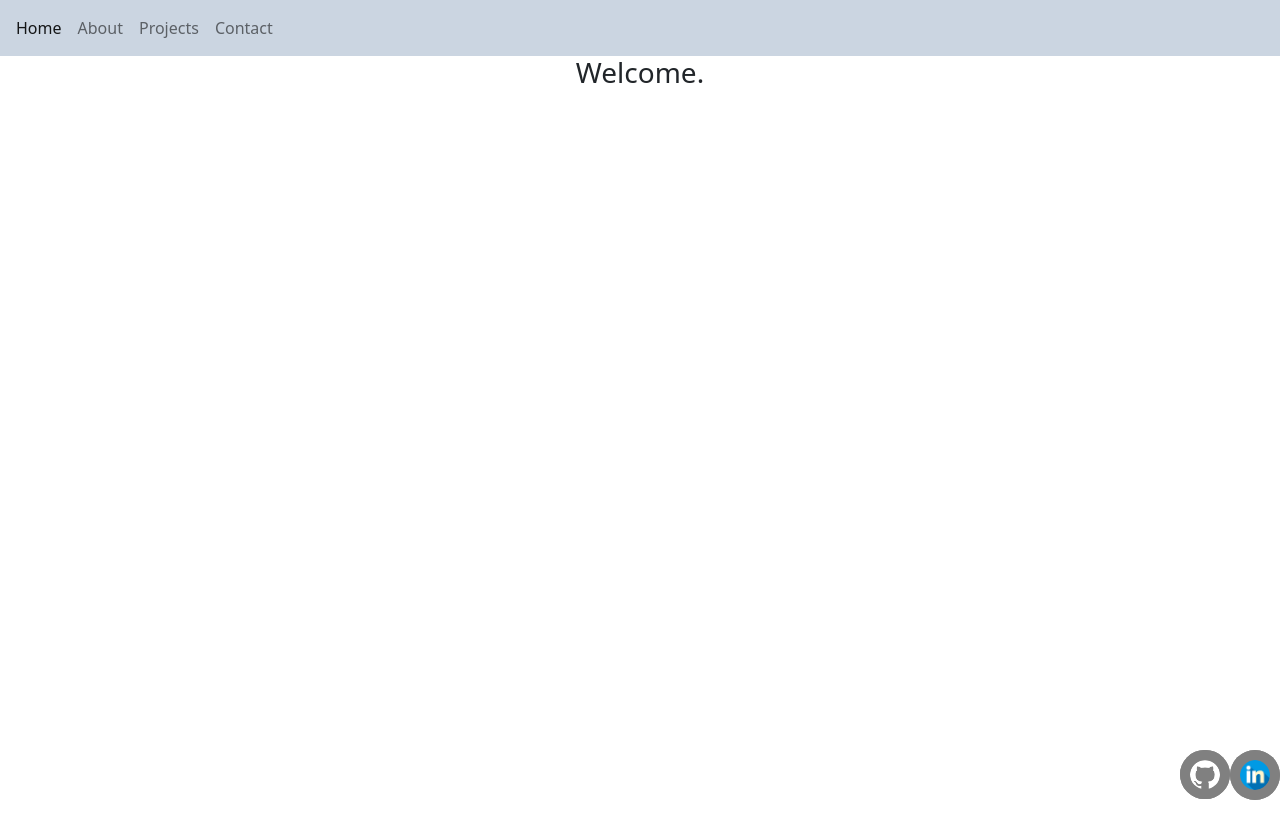
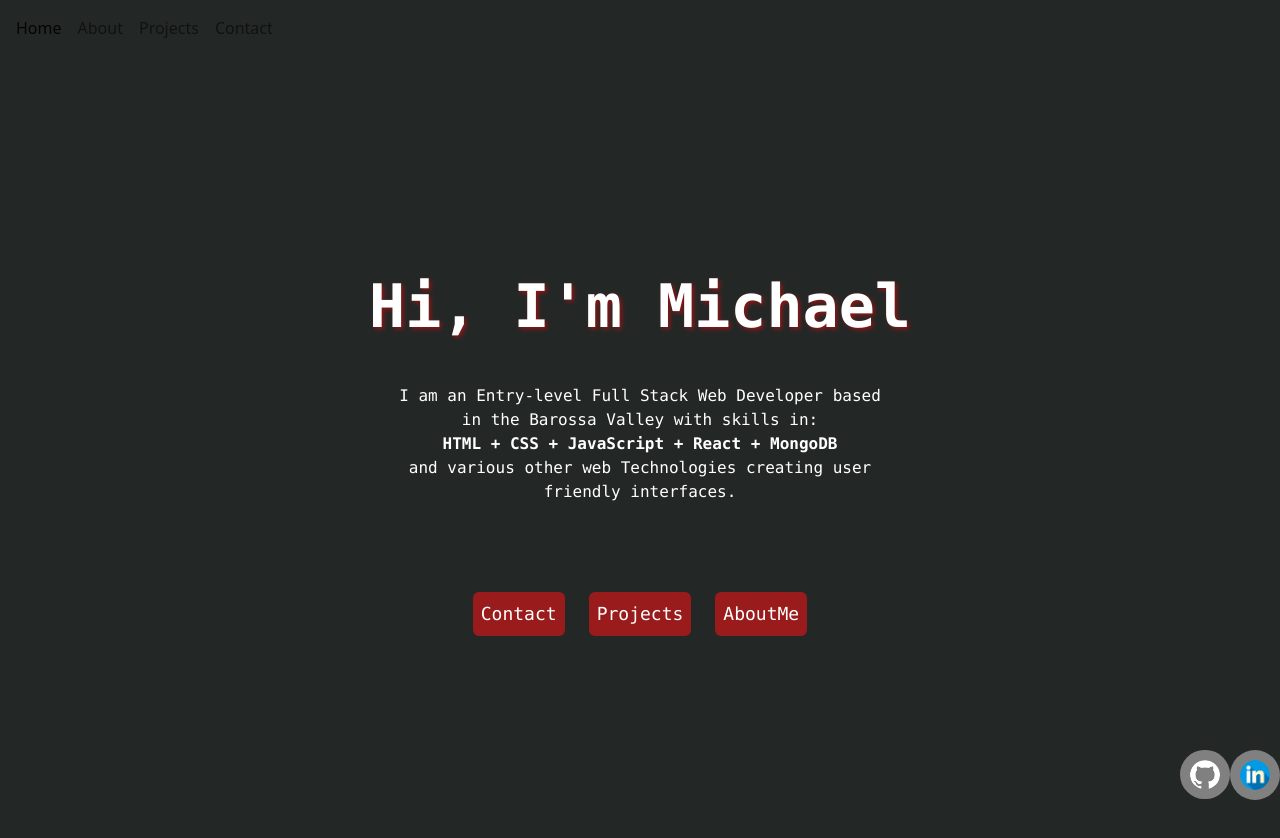
Before and after one commit to Zim40/React.Portfolio, a React (Create React App) app: page / in a window 1280 px wide. Shown: the top 838 px of the page. Before the commit the page ends 800 px from the top, so only its background shows below. Built offline with nearby package versions, Linux system fonts and the light colour scheme.

Commit message:
updated  home page

```diff
--- a/src/components/Header/Navbar.js
+++ b/src/components/Header/Navbar.js
@@ -6,21 +6,23 @@ import "../style/navbar.css";
 
 function NavTabs({ currentPage, handlePageChange }) {
   return (
-
     <Navbar
-        className="sticky-top bg-slate-300 px-2"
+      className="sticky-bottom bg-slate-300 px-2 bg-transparent"
       collapseOnSelect
       expand="lg"
-
-
     >
-        <Navbar.Toggle aria-controls="responsive-navbar-nav" className="ml-auto" />
-        <Navbar.Collapse id="responsive-navbar-nav" className="">
-          <Nav className="" >
+      <Navbar.Toggle
+        aria-controls="responsive-navbar-nav"
+        className="ml-auto bg-white"
+      />
+      <Navbar.Collapse id="responsive-navbar-nav" className=" text-white">
+        <Nav className=" text-white">
           <Nav.Link
             onClick={() => handlePageChange("Home")}
             className={
-                currentPage === "Home" ? "nav-link active custom-nav-link ml-auto" : "nav-link custom-nav-link ml-auto"
+              currentPage === "Home"
+                ? "nav-link active custom-nav-link ml-auto"
+                : "nav-link custom-nav-link ml-auto"
             }
             href="#home"
             id="tabs"
@@ -30,7 +32,9 @@ function NavTabs({ currentPage, handlePageChange }) {
           <Nav.Link
             onClick={() => handlePageChange("About")}
             className={
-                currentPage === "About" ? "nav-link active custom-nav-link  ml-auto" : "nav-link custom-nav-link ml-auto"
+              currentPage === "About"
+                ? "nav-link active custom-nav-link  ml-auto"
+                : "nav-link custom-nav-link ml-auto"
             }
             href="#link"
           >
@@ -39,7 +43,9 @@ function NavTabs({ currentPage, handlePageChange }) {
           <Nav.Link
             onClick={() => handlePageChange("Projects")}
             className={
-                currentPage === "Projects" ? "nav-link active custom-nav-link ml-auto" : "nav-link custom-nav-link ml-auto"
+              currentPage === "Projects"
+                ? "nav-link active custom-nav-link ml-auto"
+                : "nav-link custom-nav-link ml-auto"
             }
             href="#link"
           >
@@ -48,7 +54,9 @@ function NavTabs({ currentPage, handlePageChange }) {
           <Nav.Link
             onClick={() => handlePageChange("Contact")}
             className={
-                currentPage === "Contact" ? "nav-link active custom-nav-link ml-auto" : "nav-link custom-nav-link ml-auto"
+              currentPage === "Contact"
+                ? "nav-link active custom-nav-link ml-auto"
+                : "nav-link custom-nav-link ml-auto"
             }
             href="#link"
           >
@@ -57,7 +65,6 @@ function NavTabs({ currentPage, handlePageChange }) {
         </Nav>
       </Navbar.Collapse>
     </Navbar>
-
   );
 }
 export default NavTabs;
--- /dev/null
+++ b/src/components/navigation/navButtons.js
@@ -0,0 +1,13 @@
+import React, { useState } from "react";
+
+export default function NavButtons() {
+  return (
+    <div className="flex justify-center text-white">
+      <div className=" text-lg flex justify-center space-x-6 w-[500px]">
+       <button className="rounded p-2 bg-red-800">Contact</button>
+       <button className="rounded p-2 bg-red-800 ">Projects</button>
+       <button className="rounded p-2 bg-red-800 ">AboutMe</button>
+      </div>
+    </div>
+  );
+}
--- a/src/components/pages/Home.js
+++ b/src/components/pages/Home.js
@@ -1,21 +1,32 @@
 import React from "react";
-import Container from "react-bootstrap/Container";
+import NavButtons from "../navigation/navButtons";
 
 export default function Home() {
-
-
-
   // const image = process.env.PUBLIC_URL + "/profile.png";
   return (
-    <Container>
-      <section>
-        <div className="w-full">
-          <div className="flex flex-col align-center items-center">
-            <h3 className="">Welcome.</h3>
-          </div>
-          {/* <img className="" src={image} alt="profile" /> */}
+    <div className="flex justify-center overflow-hidden w-full h-screen">
+      <div className="flex flex-col align-center items-center justify-center text-white font-mono">
+        <h1 className="text-4xl mb-10 font-bold text-shadow-default lg:text-6xl">
+          Hi, I'm Michael
+        </h1>
+        <div className="flex text-center w-3/4 p-2 lg:w-[500px]">
+          <p>
+            I am an Entry-level Full Stack Web Developer based in the Barossa
+            Valley with skills in:
+            <br />
+            <span className="font-semibold">
+              HTML + CSS + JavaScript + React + MongoDB
+            </span>
+            <br />
+            and various other web Technologies creating user friendly
+            interfaces.
+          </p>
         </div>
-      </section>
-    </Container>
+        <div className="mt-16">
+          <NavButtons />
+        </div>
+      </div>
+      {/* <img className="" src={image} alt="profile" /> */}
+    </div>
   );
 }
--- a/src/components/style/main.css
+++ b/src/components/style/main.css
@@ -1,38 +0,0 @@
-
-body {
-  background-color: white;
-}
-/* <--------- HOME TAB ---------> */
-.home {
-  display: flex;
-  margin: 50px 0px;
-  align-items: center;
-  justify-content: center;
-
-}
-
-.home > img {
-  height: 600px;
-  border-radius: 10px;
-  border: 1px solid black;
-  box-shadow: 1px 5px  12px;
-  padding: 5px;
-
-}
-.home--Text {
-  width: 300px;
-  font-size: 17px;
-  margin-left: auto;
-}
-.home--title {
-  font-size: 60px;
-  font-weight: 700;
-}
-.home--text {
-  width: 300px;
-}
-.home--content {
-  border-right: 2px solid darkgrey;
-  height:400px;
-  padding: 50px;
-}
--- a/src/global.css
+++ b/src/global.css
@@ -1,3 +1,8 @@
 @tailwind base;
 @tailwind components;
 @tailwind utilities;
+
+body {
+    background-color: #232827!important;
+    overflow: hidden;
+}
--- a/src/index.js
+++ b/src/index.js
@@ -1,14 +1,15 @@
 import React from 'react';
 import ReactDOM from 'react-dom/client';
 import App from './App';
-import Footer from './components/Footer';
+
 import 'bootstrap/dist/css/bootstrap.min.css';
 import'./components/style/main.css';
 
 const root = ReactDOM.createRoot(document.getElementById('root'));
 root.render(
   <React.StrictMode>
+
     <App />
-    <Footer />
+
   </React.StrictMode>
 );
--- a/tailwind.config.js
+++ b/tailwind.config.js
@@ -4,7 +4,23 @@ module.exports = {
     "./src/**/*.{js,ts,jsx,tsx,mdx}",
   ],
   theme: {
-    extend: {},
+    extend: {
+      textShadow: {
+        'default': '2px 2px 4px rgba(255, 0, 0, 0.5)',
+      }
+    },
   },
-  plugins: [],
-}
+  variants: {
+    textShadow: ['responsive', 'hover', 'focus'],
+  },
+  plugins: [
+    function ({ addUtilities }) {
+      const newUtilities = {
+        '.text-shadow-default': {
+          textShadow: '2px 2px 4px rgba(255, 0, 0, 0.5)',
+        }
+      }
+      addUtilities(newUtilities, ['responsive, hover']);
+    },
+  ],
+};
```
Also changed, not shown: 1 other file (tests, documents, lock files or other folders). Lines whose indentation alone changed are shown as unchanged.
